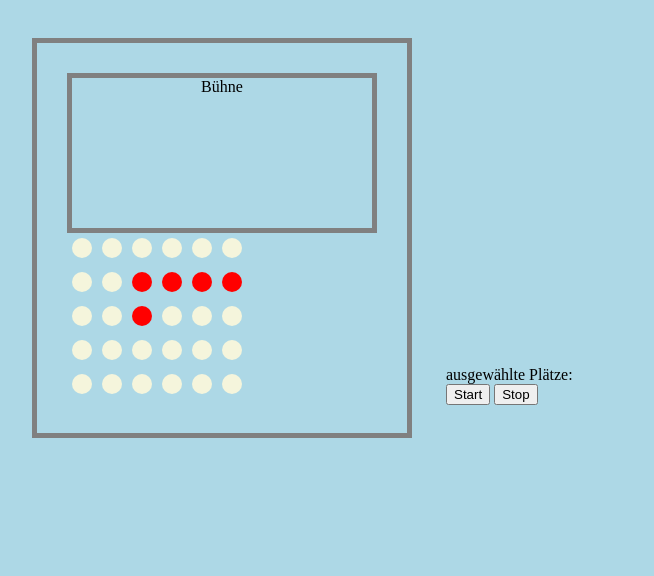
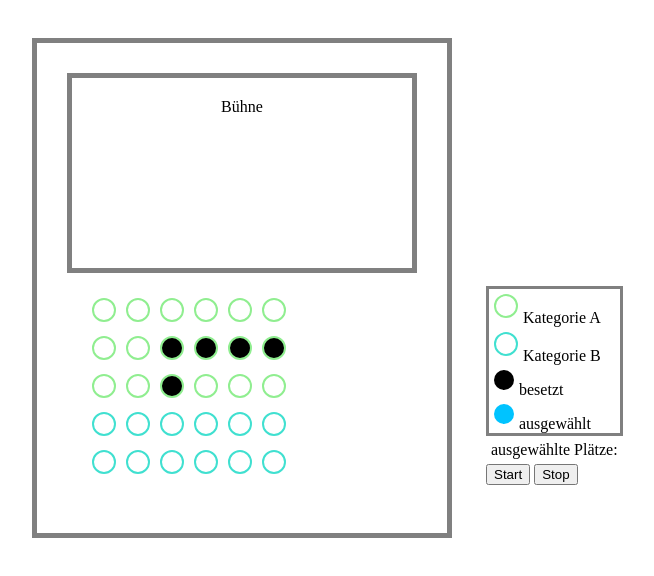
Before and after one commit to isabelvonah/ba, a plain HTML site: page playground/index.html in a window 1280 px wide. Both pictures are taken after a click on the button "Start". Shown: the whole page, without its empty margins (6-660 px from the left). Drawn offline with Linux system fonts and the light colour scheme.

Commit message:
add legend

```diff
--- a/playground/assets/script.js
+++ b/playground/assets/script.js
@@ -101,6 +101,35 @@ const changeColor = (el) => {
 
 }
 
+const addLegendText = (div, text) => {
+    div.innerHTML += text;
+}
+
+const addLegendRow = (seatId, seatClass, text) => {
+
+    let seat = document.createElement("div");
+    seat.setAttribute("id", seatId);
+    seat.classList.add("seat");
+    seat.classList.add(seatClass);
+
+    let row = document.createElement("div");
+    row.classList.add("legendRow");
+    row.appendChild(seat);
+    row.innerHTML += text;
+
+    let legend = document.getElementById("legend");
+    legend.appendChild(row);
+}
+
+const addLegend = () => {
+
+    addLegendRow("legend-category-A", "category-A", "Kategorie A");
+    addLegendRow("legend-category-B", "category-B", "Kategorie B");
+    addLegendRow("legend-taken", "taken", "besetzt");
+    addLegendRow("legend-selected", "selected", "ausgewählt");
+
+}
+
 
 
 const trackMousePosition = () => {
@@ -150,6 +179,7 @@ const untrackMouseClicks = () => {
 
 const startTracking = () => {
     addSeatSetting(setting1);
+    addLegend();
     trackMousePosition();
     trackMouseClicks();
 }
--- a/playground/assets/style.css
+++ b/playground/assets/style.css
@@ -14,40 +14,45 @@
 	height: 150px;
 	border: 5px solid grey;
 	margin: 0 auto;
+	padding: 20px;
 	text-align: center;
 }
 
 #rows {
 	/*transform: rotate(5deg);*/
 	margin: 0 auto;
+	padding: 20px;
 }
 
 .seat {
 	width: 20px;
 	height: 20px;
 	border-radius: 100%;
-	background-color: beige;
+	background-color: white;
 	margin: 5px;
 	display: inline-block;
 }
 
-.seat.category-A {}
+.seat.category-A {
+	border: 2px solid lightgreen;
+}
 
-.seat.category-B {}
+.seat.category-B {
+	border: 2px solid turquoise;
+}
 
 .taken {
-	background-color: red;
+	background-color: black;
 }
 
 .selected {
-	background-color: blue;
+	background-color: rgb(0, 195, 255);
 }
 
-.marginRight {
-	margin-right: 60px;
+#legend {
+	border: 3px solid grey;
 }
 
-
-body {
-	background-color: lightblue;
+#counter {
+	margin: 5px;
 }
--- a/playground/index.html
+++ b/playground/index.html
@@ -22,6 +22,9 @@
     </div>
 
     <div id="textDiv" >
+
+        <div id="legend"></div>
+
         <div id="counter">
             ausgewählte Plätze:<br>
         </div>
```
